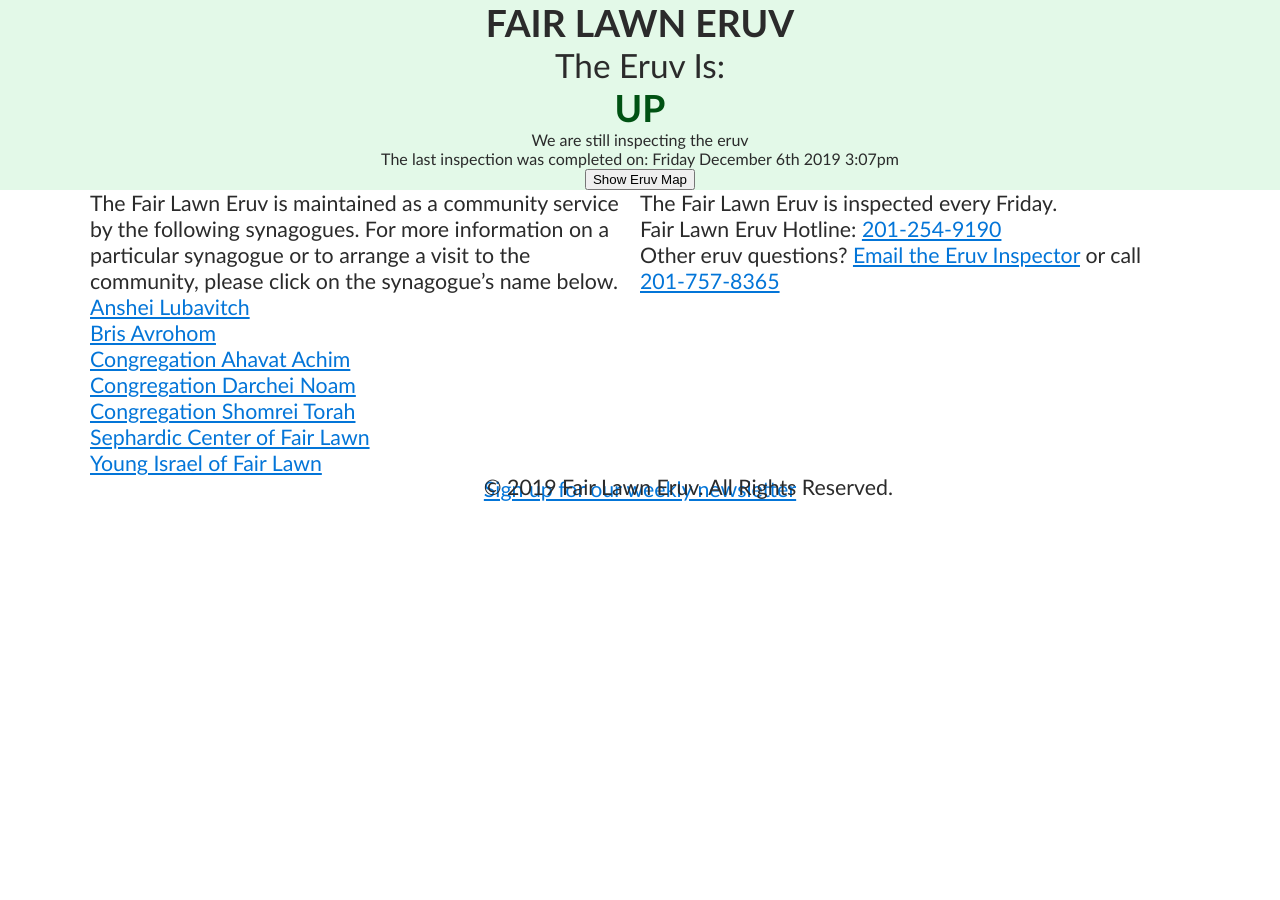
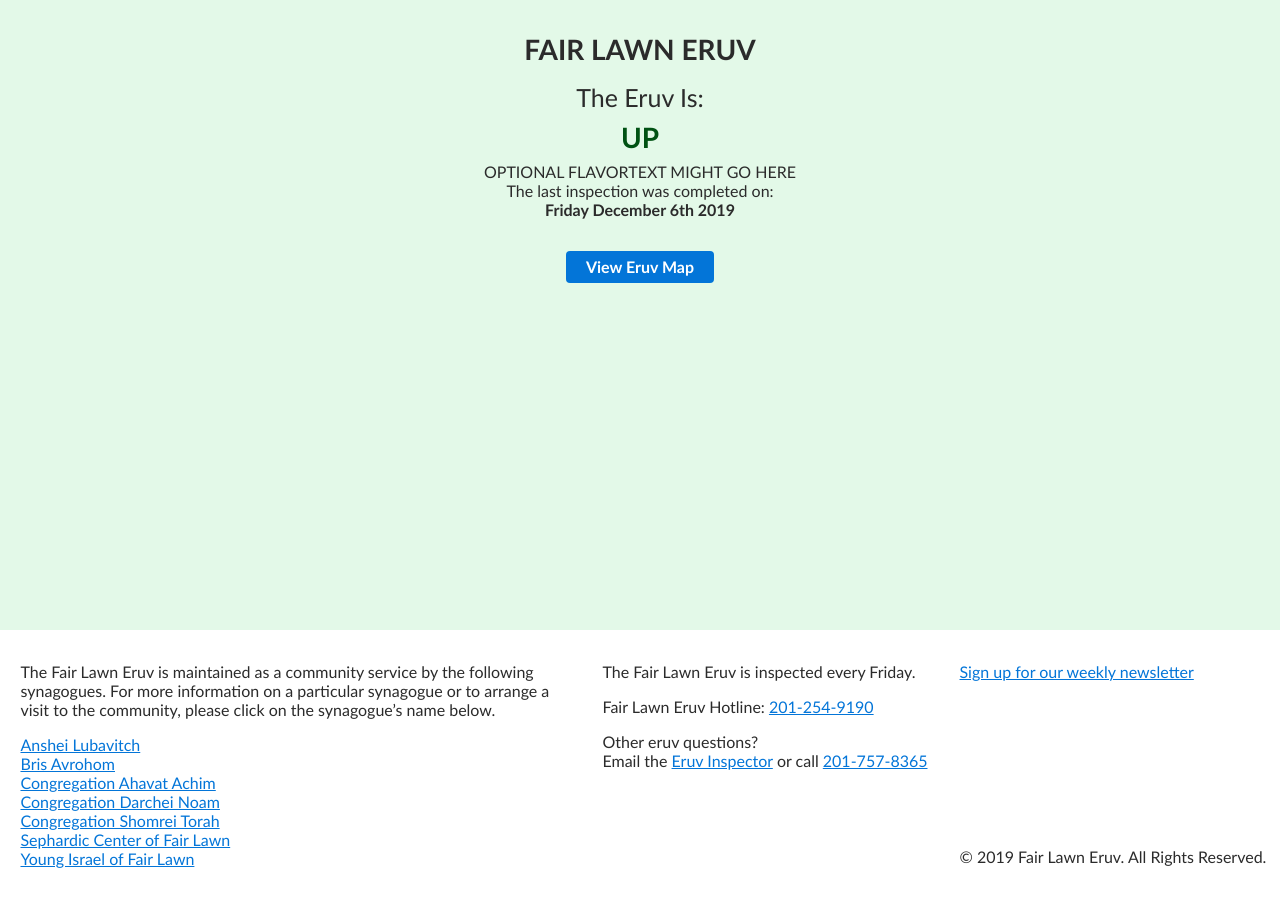
Before and after one commit to MisterGlass/eiruv, a Jekyll site: the page built from docs/index.md, in a window 1280 px wide. Built offline with Jekyll 4.4.1, drawn with Linux system fonts in a browser that asks for light colours; our own code applies the rules of GitHub Pages for plain Markdown files.

Commit message:
More style fixes

```diff
--- a/docs/_data/eruv_status.yml
+++ b/docs/_data/eruv_status.yml
@@ -1,3 +1,3 @@
 status: "Up"
-date: "Friday December 6th 2019 3:07pm"
-details: "We are still inspecting the eruv"
+date: "Friday December 6th 2019"
+details: "OPTIONAL FLAVORTEXT MIGHT GO HERE"
--- a/docs/index.md
+++ b/docs/index.md
@@ -14,10 +14,10 @@
                         <h2>Fair Lawn Eruv</h2>
                         <h3>The Eruv Is:</h3>
                         <h1>{{ site.data.eruv_status.status }}</h1>
-                        <p class="details">{{ site.data.eruv_status.details }}</p>
-                        <p class="date">The last inspection was completed on: <strong>{{ site.data.eruv_status.date }}</strong></p>
+                        <div class="details">{{ site.data.eruv_status.details }}</div>
+                        <div class="date">The last inspection was completed on: <strong>{{ site.data.eruv_status.date }}</strong></div>
                 </div>
-                <button onclick="document.getElementById('map_container').style.display = (document.getElementById('map_container').style.display == 'none' ? 'block' : 'none')">Show Eruv Map</button>
+                <button onclick="document.getElementById('map_container').style.display = (document.getElementById('map_container').style.display == 'none' ? 'block' : 'none')">View Eruv Map</button>
                 <div id="map_container" style="display: none">
                         <iframe src="https://www.google.com/maps/d/embed?mid=zEtlKkCOSY7c.kt4t89hGddOE" width="640" height="480"></iframe>
                 </div>
@@ -34,7 +34,7 @@
                 <div class="info">
                         <p>The Fair Lawn Eruv is inspected every Friday.</p>
                         <p>Fair Lawn Eruv Hotline: <a href="tel:201-254-9190">201-254-9190</a></p>
-                        <p>Other eruv questions? <a href="mailto:info@fairlawneruv.org">Email the Eruv Inspector</a> or call <a href="tel:201-757-8365">201-757-8365</a></p>
+                        <p>Other eruv questions?<br />Email the <a href="mailto:info@fairlawneruv.org">Eruv Inspector</a> or call <a href="tel:201-757-8365">201-757-8365</a></p>
                 </div>
                 <div class="subscribe">
                         <p><a href="mailto:fairlawneruv+subscribe@groups.io?subject=Please Put Your Name Here">Sign up for our weekly newsletter</a></p>
--- a/docs/styles.css
+++ b/docs/styles.css
@@ -24,9 +24,15 @@ time, mark, audio, video {
 body {
     font-family: Candara, Calibri;
     color: #2B2B2B;
+    display: flex;
+    flex-direction: column;
+    min-height: 100vh;
 }
 a, a:visited {
     color: #0375D8;
+}
+strong {
+    font-weight: bold;
 }
 
 .other {
@@ -40,25 +46,48 @@ a, a:visited {
     text-align: center;
 }
 
+.main {
+    background-color: #F9F8E3;
+    flex: 1 0 auto;
+}
 .statusUP .main {
     background-color: #E3F9E8;
 }
 .statusDOWN .main {
     background-color: #FEC3C3;
 }
+.main button {
+    width: 148px;
+    height: 32px;
+    background: #0375D8 0% 0% no-repeat padding-box;
+    border-radius: 4px;
+    font: Bold 16px/30px Candara;
+    color: #FFFFFF;
+    border: none;
+    text-transform: capitalize;
+    margin-bottom: 16px;
+}
+
+.eruv {
+    padding: 32px;
+    font-size: 16px;
+}
 .eruv h2 {
-    font-size: 28pt;
+    font-size: 28px;
     font-weight: bold;
     text-transform: uppercase;
+    margin-bottom: 16px;
 }
 .eruv h3 {
-    font-size: 25pt;
+    font-size: 25px;
     font-weight: normal;
 }
 .eruv h1 {
-    font-size: 28pt;
+    font-size: 28px;
     font-weight: bold;
     text-transform: uppercase;
+    margin-top: 8px;
+    margin-bottom: 8px;
 }
 .statusUP .eruv h1 {
     color: #005213;
@@ -66,23 +95,43 @@ a, a:visited {
 .statusDOWN .eruv h1 {
     color: #80001E;
 }
+.eruv strong {
+    display: block;
+}
 
+#map_container {
+    padding: 32px;
+}
 
 footer {
-    font-size: 16pt;
     display: flex;
     flex-direction: row;
     flex-wrap: wrap;
     justify-content: center;
+    width: 100%;
+    background-color: white;
+    flex-shrink: 0;
+}
+footer p {
+    font-size: 16px;
 }
 footer div {
     max-width: 550px;
     min-width: 300px;
     position: relative;
+    margin: 16px;
+    margin-top: 32px;
+    margin-bottom: 32px;
+}
+footer .shuls ul {
+    padding-top: 16px;
 }
 footer .shuls ul li {
     list-style-type: none;
     display: block;
+}
+footer .info p {
+    padding-bottom: 16px;
 }
 footer .copyright {
     position: absolute;
```
